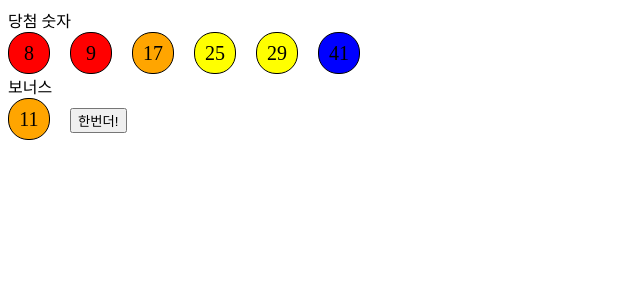
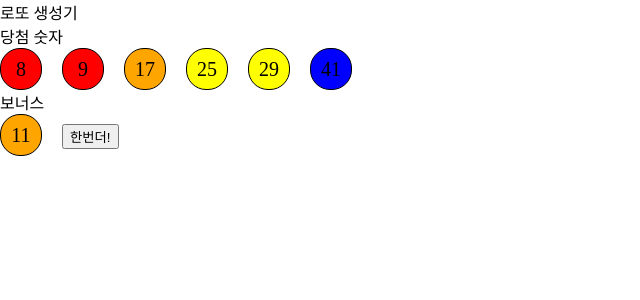
Before and after one commit to chihyeonWON/LottoGenerator, a Vue app: page / in a window 1280 px wide. Shown: the top 300 px of the page, without its empty margins (0-640 px from the left). Built offline with nearby package versions, Linux system fonts and the light colour scheme.

Commit message:
Create LottoHeader Component and apply this commponent to App.vue

```diff
--- a/src/App.vue
+++ b/src/App.vue
@@ -1,5 +1,6 @@
 <template>
   <div>
+    <Lotto-header></Lotto-header>
     <div>당첨 숫자</div>
     <div id="결과창">
       <lotto-ball v-for="ball in winBalls" v-bind:number="ball" :key="ball"></lotto-ball>
@@ -23,13 +24,17 @@
     const winNumbers = shuffle.slice(0, 6).sort((p,c) => p-c);
     return [...winNumbers, bonusNumber];
   }
+
+import LottoHeader from './components/LottoHeader.vue'
 import LottoBall from './components/LottoBall.vue'
+
 
 const timeouts=[];
 export default {
   name: 'App',
   components: {
     LottoBall, // lotto-ball : LottoBall
+    LottoHeader,
   },
   data(){
     return{
@@ -81,5 +86,8 @@ export default {
 </script>
 
 <style>
-
+body{
+  padding:0;
+  margin:0;
+}
 </style>
--- /dev/null
+++ b/src/components/LottoHeader.vue
@@ -0,0 +1,15 @@
+<template>
+    <div>
+        로또 생성기
+    </div>
+</template>
+
+<script>
+    export default {
+        name:'LottoHeader',
+    }
+</script>
+
+<style>
+
+</style>
```
